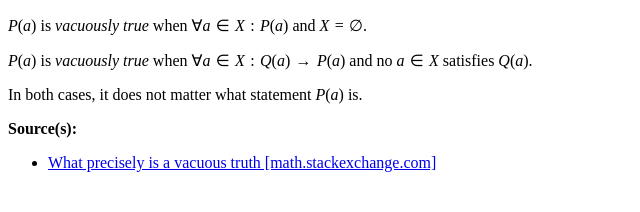
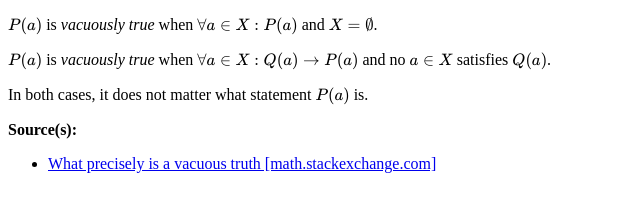
Before and after one commit to baig/wasifbaig.com, a plain HTML site: page post/vacuous.html in a window 1280 px wide. Shown: the whole page, without its empty margins (0-640 px from the left). Drawn offline with nearby package versions, Linux system fonts and the light colour scheme; some packages are replaced by stand-ins of ours.

Commit message:
Using MathJax

```diff
--- a/post/vacuous.html
+++ b/post/vacuous.html
@@ -11,14 +11,15 @@
       span.underline{text-decoration: underline;}
       div.column{display: inline-block; vertical-align: top; width: 50%;}
   </style>
+  <script src="https://cdnjs.cloudflare.com/ajax/libs/mathjax/2.7.6/latest.js" type="text/javascript"></script>
   <!--[if lt IE 9]>
     <script src="//cdnjs.cloudflare.com/ajax/libs/html5shiv/3.7.3/html5shiv-printshiv.min.js"></script>
   <![endif]-->
 </head>
 <body>
-<p><span class="math inline"><em>P</em>(<em>a</em>)</span> is <em>vacuously true</em> when <span class="math inline">∀<em>a</em> ∈ <em>X</em> : <em>P</em>(<em>a</em>)</span> and <span class="math inline"><em>X</em> = ∅</span>.</p>
-<p><span class="math inline"><em>P</em>(<em>a</em>)</span> is <em>vacuously true</em> when <span class="math inline">∀<em>a</em> ∈ <em>X</em> : <em>Q</em>(<em>a</em>) → <em>P</em>(<em>a</em>)</span> and no <span class="math inline"><em>a</em> ∈ <em>X</em></span> satisfies <span class="math inline"><em>Q</em>(<em>a</em>)</span>.</p>
-<p>In both cases, it does not matter what statement <span class="math inline"><em>P</em>(<em>a</em>)</span> is.</p>
+<p><span class="math inline">\(P(a)\)</span> is <em>vacuously true</em> when <span class="math inline">\(\forall a \in X: P(a)\)</span> and <span class="math inline">\(X = \emptyset\)</span>.</p>
+<p><span class="math inline">\(P(a)\)</span> is <em>vacuously true</em> when <span class="math inline">\(\forall a \in X:Q(a) \rightarrow P(a)\)</span> and no <span class="math inline">\(a \in X\)</span> satisfies <span class="math inline">\(Q(a)\)</span>.</p>
+<p>In both cases, it does not matter what statement <span class="math inline">\(P(a)\)</span> is.</p>
 <p><strong>Source(s):</strong></p>
 <ul>
 <li><a href="https://math.stackexchange.com/questions/734418/what-precisely-is-a-vacuous-truth">What precisely is a vacuous truth [math.stackexchange.com]</a></li>
```
